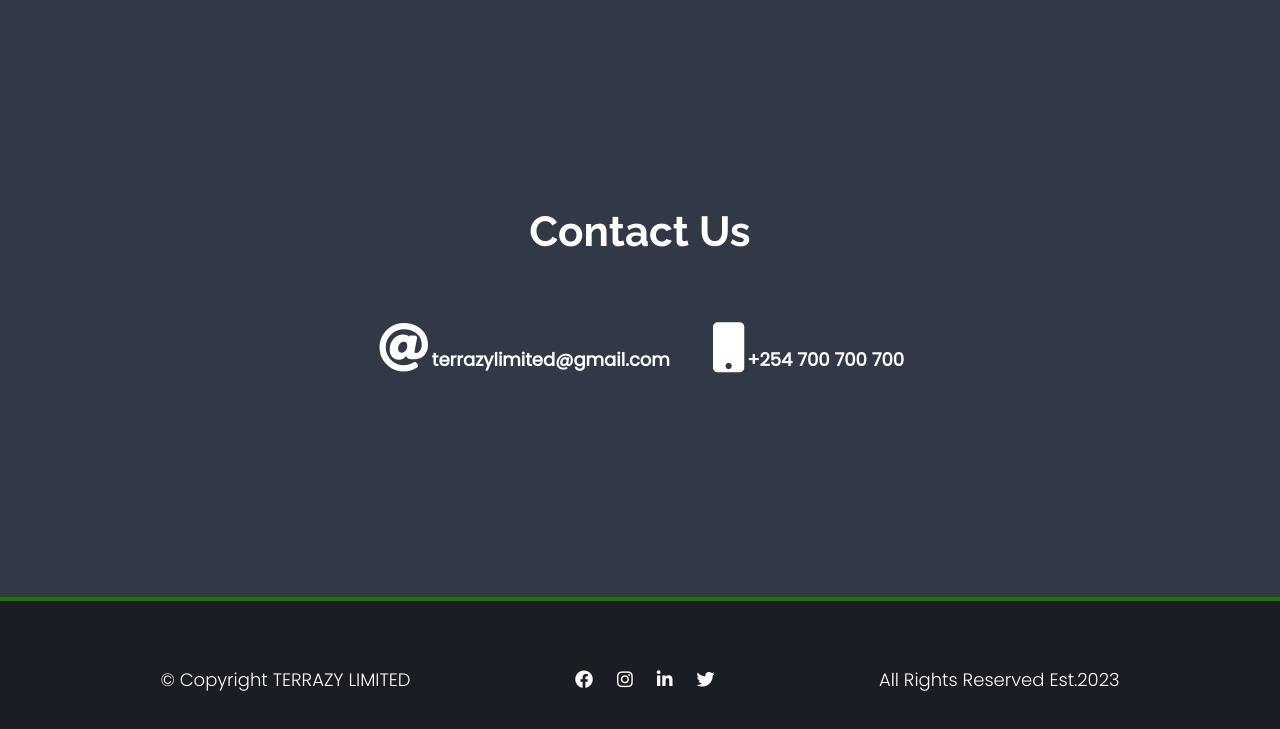
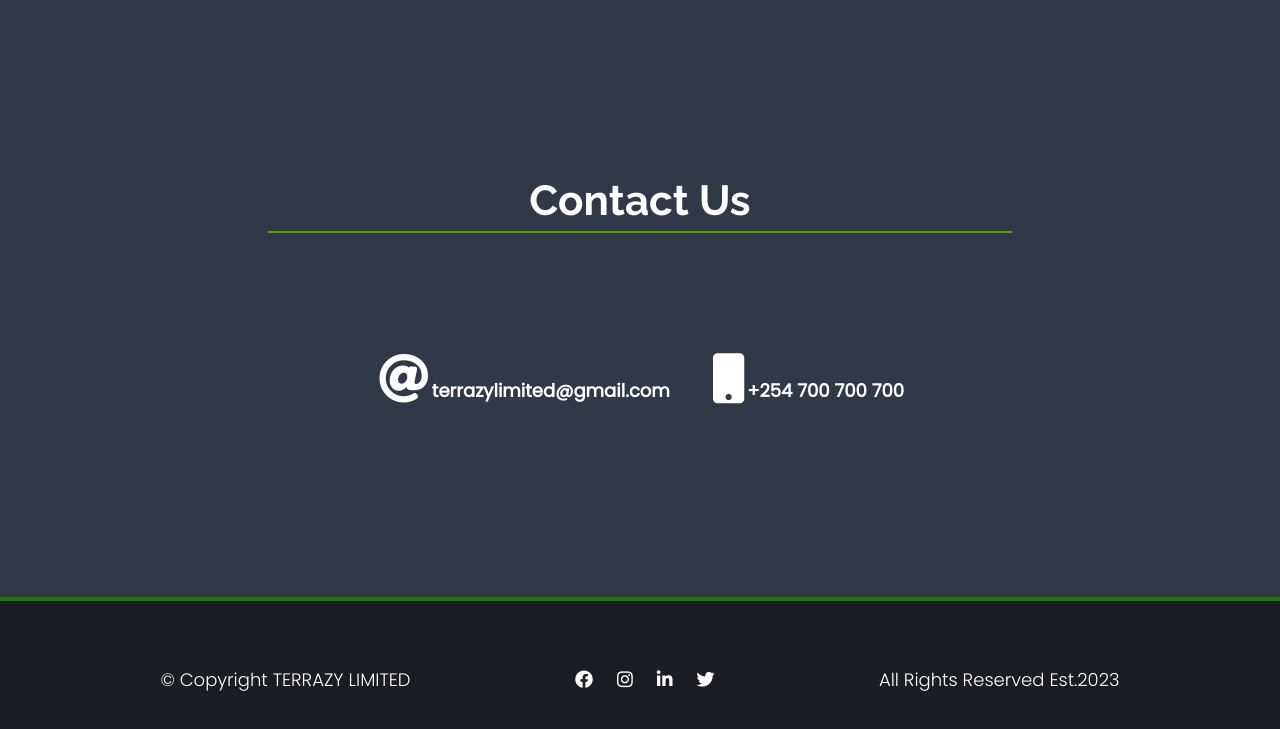
Before and after one commit to MwangiKazoora13/Terrazylimited, a plain HTML site: page index.html in a window 1280 px wide. Shown: the part 3847-4576 px from the top of the page. Drawn offline with Linux system fonts and the light colour scheme.

Commit message:
Update TerrazyStyle.css

```diff
--- a/TerrazyStyle.css
+++ b/TerrazyStyle.css
@@ -307,10 +307,11 @@ a{
     height: 75vh;
     padding: 0 2rem;
 }
-.contact-section-header > h2 {
-    font-size: 6rem;
-  }
-
+.contact-section-header {
+    width:60%;
+    margin: 0 auto 6rem auto;
+    border-bottom: 0.2rem solid var(--secondary-color);
+}
 .icon{
     color:white;
     font-size: 50px;
```
